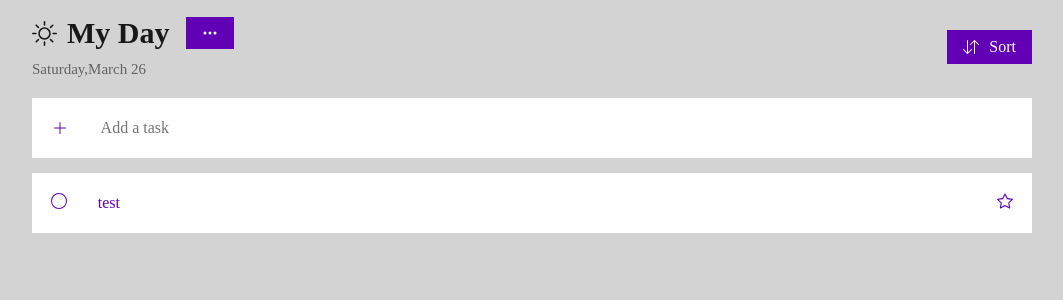
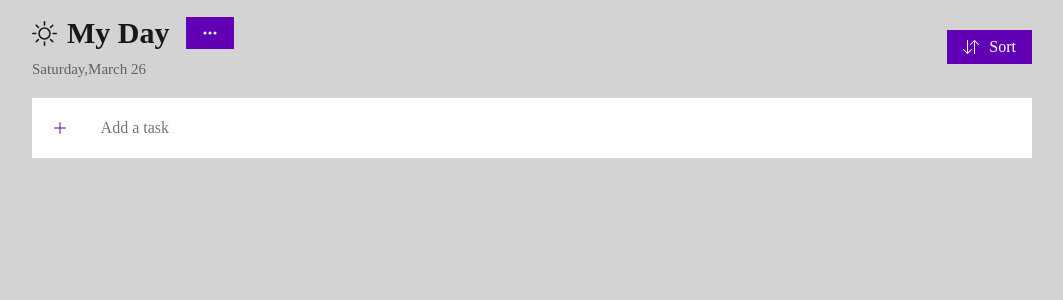
Before and after one commit to MohamadMahdi-Tasha/react-todo-app, a React (Create React App) app: page / in a window 1280 px wide. Shown: the top 300 px of the page, without its empty margins (108-1171 px from the left). Built offline with nearby package versions, Linux system fonts and the light colour scheme; a web font is replaced by a local one.

Commit message:
added scripts to add todo

```diff
--- a/src/components/bottomSideComponent.js
+++ b/src/components/bottomSideComponent.js
@@ -1,5 +1,6 @@
 // Codes By Mahdi Tasha
 // Importing Part
+import { useSelector } from "react-redux";
 import NewTaskInputComponent from "./components/newTaskInputComponent";
 import TasksHolderComponent from "./components/tasksHolderComponent";
 import TaskComponent from "./components/taskComponent";
@@ -7,12 +8,21 @@ import '../scss/layout/_bottom-side.scss';
 
 // Exporting Bottom Side Of App Which Is Functional Component As Default
 export default function BottomSideComponent() {
+    // Using Hooks
+    const state = useSelector(state => state);
+
     // Returning JSX
     return(
         <div className='todo-app__bottom-side'>
             <NewTaskInputComponent />
             <TasksHolderComponent>
-                <TaskComponent name={'test'}/>
+                {
+                    state.todos.map(item => (
+                        <li key={state.todos.indexOf(item)}>
+                            <TaskComponent name={item.name} />
+                        </li>
+                    ))
+                }
             </TasksHolderComponent>
         </div>
     );
--- a/src/components/components/iconComponent.js
+++ b/src/components/components/iconComponent.js
@@ -73,5 +73,12 @@ export default function IconComponent({type, isFilled}) {
                 <path d="M15.354 3.354a.5.5 0 0 0-.708-.708L8 9.293 5.354 6.646a.5.5 0 1 0-.708.708l3 3a.5.5 0 0 0 .708 0l7-7z"/>
             </svg>
         );
+    } else if (type === 'delete') {
+        return (
+            <svg xmlns="http://www.w3.org/2000/svg" width="16" height="16" fill="currentColor" className="bi bi-trash" viewBox="0 0 16 16">
+                <path d="M5.5 5.5A.5.5 0 0 1 6 6v6a.5.5 0 0 1-1 0V6a.5.5 0 0 1 .5-.5zm2.5 0a.5.5 0 0 1 .5.5v6a.5.5 0 0 1-1 0V6a.5.5 0 0 1 .5-.5zm3 .5a.5.5 0 0 0-1 0v6a.5.5 0 0 0 1 0V6z"/>
+                <path fillRule="evenodd" d="M14.5 3a1 1 0 0 1-1 1H13v9a2 2 0 0 1-2 2H5a2 2 0 0 1-2-2V4h-.5a1 1 0 0 1-1-1V2a1 1 0 0 1 1-1H6a1 1 0 0 1 1-1h2a1 1 0 0 1 1 1h3.5a1 1 0 0 1 1 1v1zM4.118 4 4 4.059V13a1 1 0 0 0 1 1h6a1 1 0 0 0 1-1V4.059L11.882 4H4.118zM2.5 3V2h11v1h-11z"/>
+            </svg>
+        );
     }
 }
--- a/src/components/components/newTaskInputComponent.js
+++ b/src/components/components/newTaskInputComponent.js
@@ -1,15 +1,27 @@
 // Codes By Mahdi Tasha
 // Importing Part
 import React from 'react';
+import { useDispatch } from "react-redux";
+import { actions } from "../../store";
 import IconComponent from "./iconComponent";
 
 // Exporting New Task Input Which Is Functional Component As Default
 export default function NewTaskInputComponent() {
+    // Using Dispatch To Work With Redux
+    const dispatch = useDispatch();
+
+    // Creating Ref
+    const inputRef = React.createRef();
+
     // Returning JSX
     return(
-        <form className='todo-app__new-task'>
+        <form onSubmit={(event) => {
+            event.preventDefault();
+            dispatch(actions.addTodo(inputRef.current.value))
+            inputRef.current.value = '';
+        }} className='todo-app__new-task'>
             <button className='todo-app__new-task-btn'><IconComponent type={'plus'}/></button>
-            <input className='todo-app__new-task-input' required type="text" placeholder='Add a task'/>
+            <input ref={inputRef} className='todo-app__new-task-input' required type="text" placeholder='Add a task'/>
         </form>
     );
 }
--- a/src/components/components/taskCheckboxComponent.js
+++ /dev/null
@@ -1,14 +0,0 @@
-// Codes By Mahdi Tasha
-// Importing Part
-import IconComponent from "./iconComponent";
-
-// Exporting Task Checkbox Component Which Is Functional Component As Default
-export default function TaskCheckboxComponent() {
-    // Returning JSX
-    return(
-        <button className='todo-app__task-checkbox'>
-            <IconComponent type={'circle'}/>
-            {/*<IconComponent type={'checked-circle'}/>*/}
-        </button>
-    );
-}
--- a/src/components/components/taskComponent.js
+++ b/src/components/components/taskComponent.js
@@ -2,32 +2,22 @@
 // Importing Part
 import React from "react";
 import IconComponent from "./iconComponent";
-import TaskCheckboxComponent from "./taskCheckboxComponent";
 
 // Exporting Task Component Which Is Functional Component As Default
 export default function TaskComponent({name}) {
-    // Creating Refs
-    const inputRef = React.createRef();
-    const taskRef = React.createRef();
-
-    // Handling Events
-    function handleChangeOfInput() {
-        const input = inputRef.current;
-        const task = taskRef.current;
-
-        console.log(input.value[0], input.value)
-
-        if (input.value.startsWith('') || input.value === '') {
-            task.remove()
-        }
-    }
-
     // Returning JSX
     return(
-        <div className='todo-app__task' ref={taskRef}>
-            <TaskCheckboxComponent />
-            <input onChange={handleChangeOfInput} ref={inputRef} type="text" defaultValue={name} className='todo-app__task-input' />
-            <button className='todo-app__task-star-btn'><IconComponent type={'star'}/></button>
+        <div className='todo-app__task'>
+            <button className='todo-app__task-check-btn'>
+                <IconComponent type={'circle'}/>
+            </button>
+            <input type="text" defaultValue={name} className='todo-app__task-input' />
+            <button className='todo-app__task-star-btn'>
+                <IconComponent type={'star'}/>
+            </button>
+            <button className='todo-app__task-delete-btn'>
+                <IconComponent type={'delete'}/>
+            </button>
         </div>
     );
 }
--- a/src/store/index.js
+++ b/src/store/index.js
@@ -25,7 +25,13 @@ const todoSlice = createSlice({
         todos: []
     },
     reducers: {
-        addTodo() {},
+        addTodo(state, action) {
+            state.todos.push({
+                name: action.payload,
+                isImportant: false,
+                isDone: false
+            })
+        },
         removeTodo() {},
         addImportant() {},
         removeImportant() {}
```
